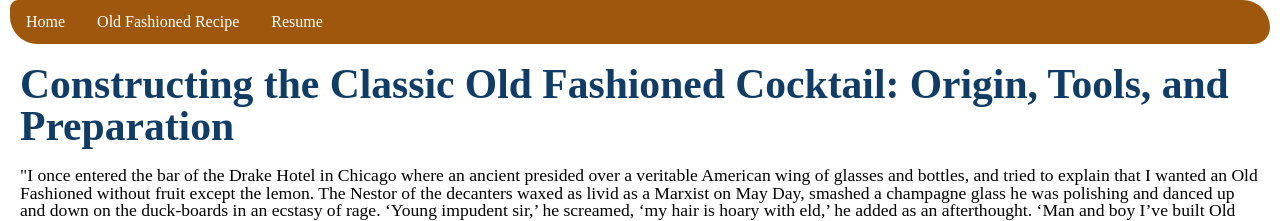
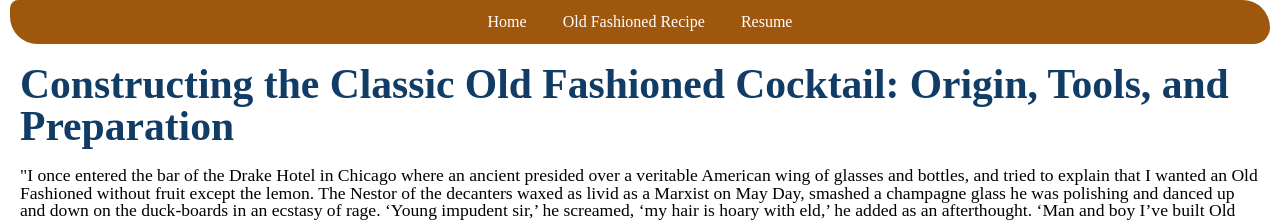
Before and after one commit to kmm913/ITMD361_Project2, a plain HTML site: page index.html in a window 1280 px wide. Shown: the top 221 px of the page. Drawn offline with Linux system fonts and the light colour scheme; a web font is replaced by a local one.

Commit message:
removed float:left from navigation and centered it, per feedback

```diff
--- a/style.css
+++ b/style.css
@@ -90,6 +90,7 @@ p {
 
 .nav {
   padding-bottom: 10px;
+  text-align: center;
 }
 
  .nav ul {
@@ -99,10 +100,11 @@ p {
     overflow: hidden;
     background-color: #9E570D;
 	  border-radius: 15px 50px 30px;
+    text-align: center;
 }
 
 .nav li {
-    float: left;
+    display: inline;
 }
 
 .nav li a {
```
